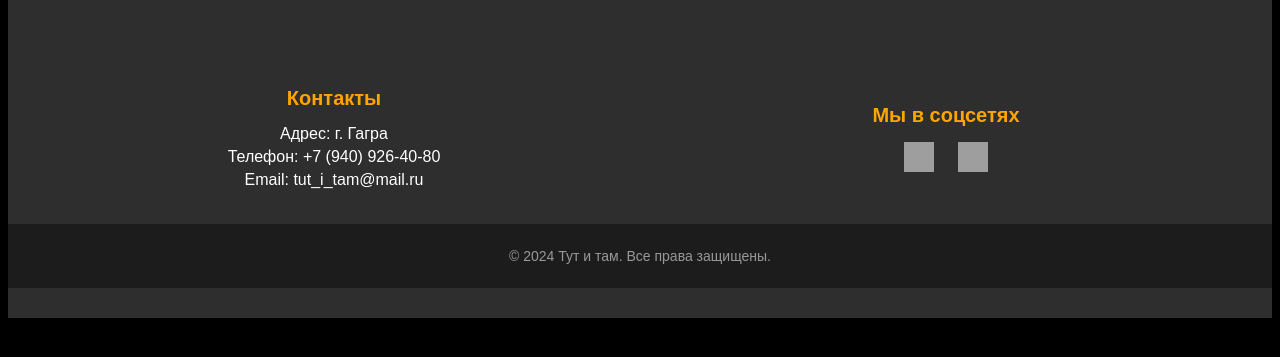
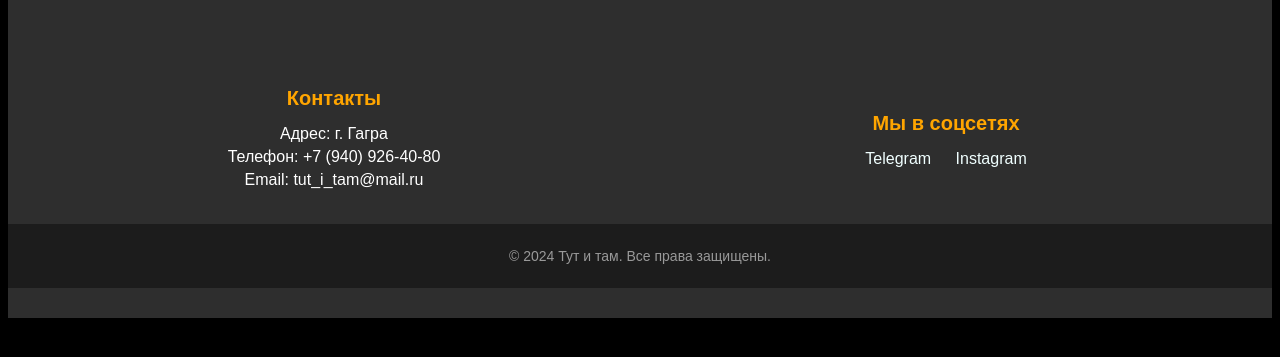
Before and after one commit to MrDzhofik/Tut_i_tam, a Django app: template templates/main.html in a window 1280 px wide. Shown: the part 152-509 px from the top of the page. Run offline with Django 4.2, Linux system fonts and the light colour scheme; the template is opened without the code that fills it, so the values that code supplies are empty; grey boxes are pictures that could not be loaded.

Commit message:
Скорректировал ссылки для связи

```diff
--- a/templates/footer.html
+++ b/templates/footer.html
@@ -12,9 +12,8 @@
         </div>
         <div class="footer-social">
             <h4>Мы в соцсетях</h4>
-            <a href="t.me/Tut_i_tam_traveling"><img src="{% static 'images/facebook-icon.png' %}" alt="Telegram"></a>
-            <a href="https://www.instagram.com/tut_i_tam.travel"><img src="{% static 'images/instagram-icon.png' %}"
-                    alt="Instagram"></a>
+            <a href="https://t.me/Tut_i_tam_traveling">Telegram</a>
+            <a href="https://www.instagram.com/tut_i_tam.travel">Instagram</a>
         </div>
     </div>
     <div class="footer-bottom">
--- a/tour/templates/tour/tour_page.html
+++ b/tour/templates/tour/tour_page.html
@@ -16,8 +16,6 @@
             {% for excursion in program %}
             <li>
                 <h3>{{ excursion.excursion.name }} - {{excursion.date|date:"d.m.Y"}}</h3>
-                <!-- <p><strong>Продолжительность:</strong> {{ excursion.excursion.interval }}</p>
-                <p>{{ excursion.excursion.description }}</p> -->
             </li>
             {% empty %}
             <p>Нет информации о программе.</p>
```
